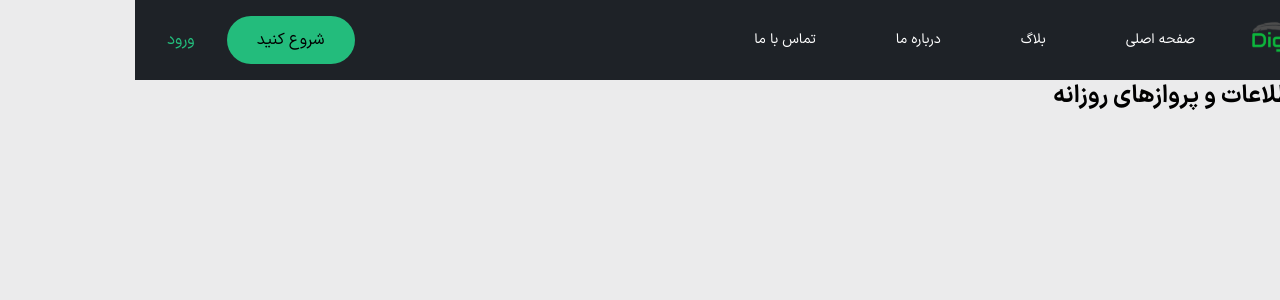
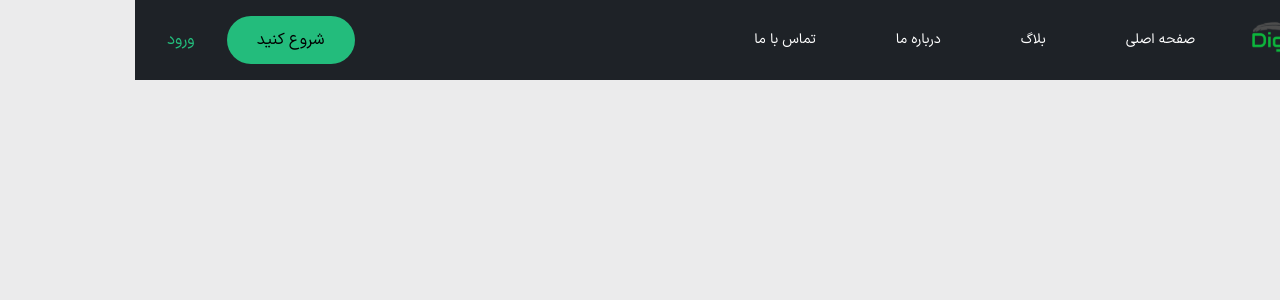
Before and after one commit to khashayarmobarez/digilogbook-landing, a Next.js app: page / in a window 1280 px wide. Shown: the top 300 px of the page. Built offline with nearby package versions, Linux system fonts and the light colour scheme.

Commit message:
Refactor page and add Introduction component

```diff
--- a/src/app/page.jsx
+++ b/src/app/page.jsx
@@ -1,23 +1,24 @@
 'use client';
+import Image from "next/image";
+import { ThemeContext } from '@/utils/ThemeContext';
+import { useContext } from 'react';
 
-import { useContext } from 'react';
-import { ThemeContext } from '@/utils/ThemeContext';
-import Image from "next/image";
+// comps
+import Introduction from '@/components/Landing/Introduction';
 
 export default function Home() {
 
   const { theme, toggleTheme } = useContext(ThemeContext);
 
   return (
-    <div className="">
-      <main className=" text-2xl font-bold">
-        سامانه ثبت اطلاعات و پروازهای روزانه
-      </main>
+    <main className="">
+
+      <Introduction />
 
       {/* <div>
         <p>Current theme: {theme}</p>
         <button onClick={toggleTheme}>Toggle Theme</button>
       </div> */}
-    </div>
+    </main>
   );
 }
--- /dev/null
+++ b/src/components/Landing/Introduction.jsx
@@ -0,0 +1,16 @@
+
+
+const Introduction = () => {
+    return (
+        <div className={'w-full h-[90dvh] IntroductionBackground'}>
+        </div>
+        // <style jsx>{`
+        //     .IntroductionBackground {
+        //         background-image: url('/Assets/images/landing/introduction-background.jpg');
+        //         background-size: cover;
+        //         background-position: center;
+        // `}</style>
+    );
+};
+
+export default Introduction;
```
